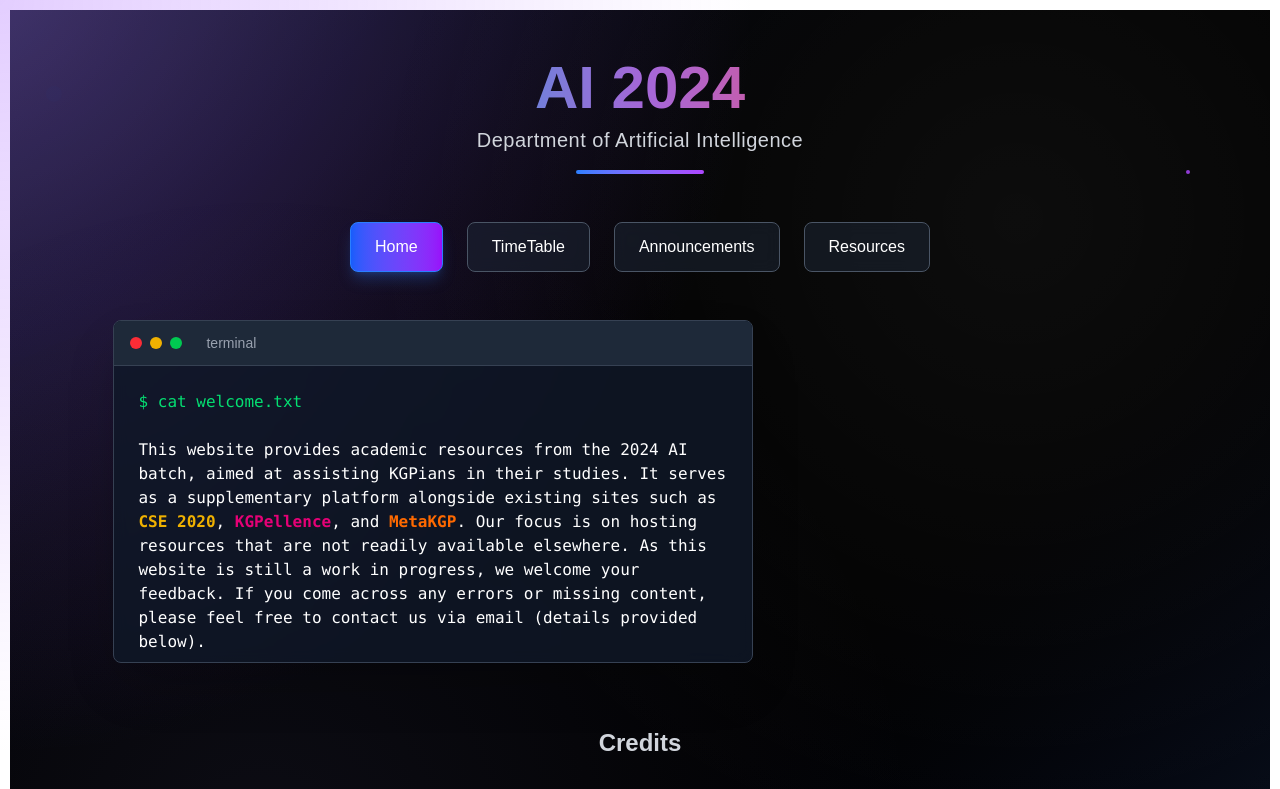
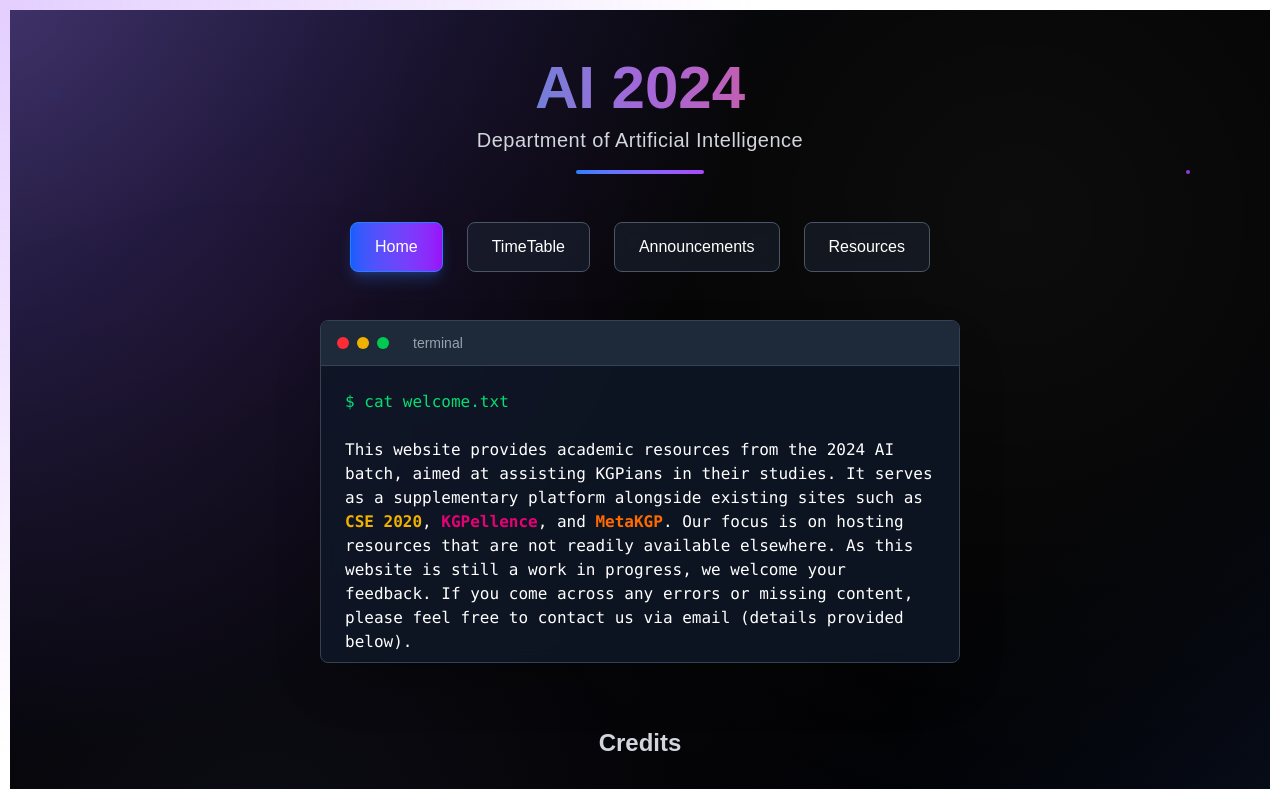
Before and after one commit to Shubhajeetgithub/FirstYearKGP, a React (Vite) app: page / in a window 1280 px wide. Shown: the top 789 px of the page. Built offline with nearby package versions, Linux system fonts and the light colour scheme; grey boxes are pictures that could not be loaded.

Commit message:
fix welcome

```diff
--- a/src/components/Welcome.jsx
+++ b/src/components/Welcome.jsx
@@ -29,6 +29,7 @@ function Welcome() {
   }, []);
 
   return (
+    <div className='w-screen flex items-center justify-center'>
       <div
       className="mt-12 w-full max-w-2xl px-4 relative z-10">
         <div className="bg-gray-900/80 backdrop-blur-sm border border-gray-700 rounded-lg overflow-hidden shadow-2xl">
@@ -50,6 +51,7 @@ function Welcome() {
   As this website is still a work in progress, we welcome your feedback. If you come across any errors or missing content, please feel free to contact us via email (details provided below).</div>
         </div>
       </div>
+    </div>
   )
 }
 
```
Lines whose indentation alone changed are shown as unchanged.
